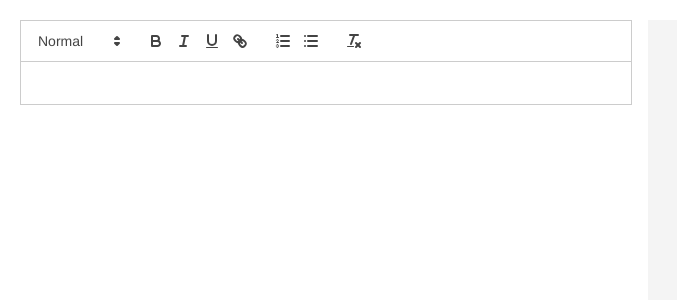
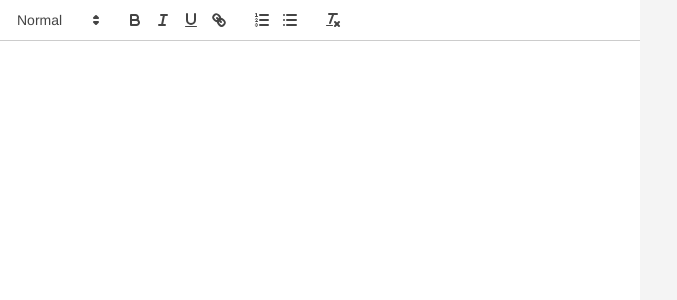
Before and after one commit to eduhund/slideo, a React (Vite) app: page / in a window 1280 px wide. Shown: the top 300 px of the page, without its empty margins (0-677 px from the left). Built offline with nearby package versions, Linux system fonts and the light colour scheme.

Commit message:
Fixed the text area scroll

```diff
--- a/src/pages/Main/Main.css
+++ b/src/pages/Main/Main.css
@@ -5,15 +5,32 @@
 .container {
   display: grid;
   grid-template-columns: 1fr 1fr;
-  gap: 16px;
   height: 100%;
-  box-sizing: border-box;
-  padding: 20px;
   overflow: hidden;
 }
 
+.quill {
+  height: 100%;
+  overflow: hidden;
+}
+
+.ql-toolbar {
+  position: sticky;
+  x: 0;
+}
+
 .ql-container {
-  height: auto;
+  overflow: auto;
+  padding-bottom: 48px;
+}
+
+.ql-toolbar.ql-snow {
+  border: none;
+  border-bottom: 1px solid #ccc;
+}
+
+.ql-container.ql-snow {
+  border: none;
 }
 
 .previewContainer {
```
